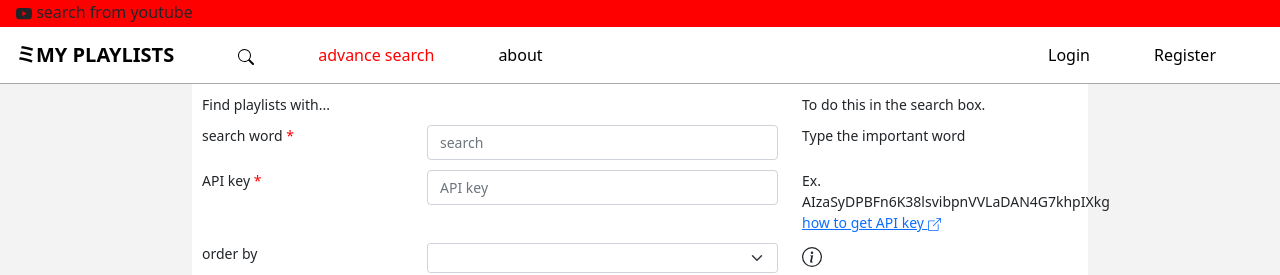
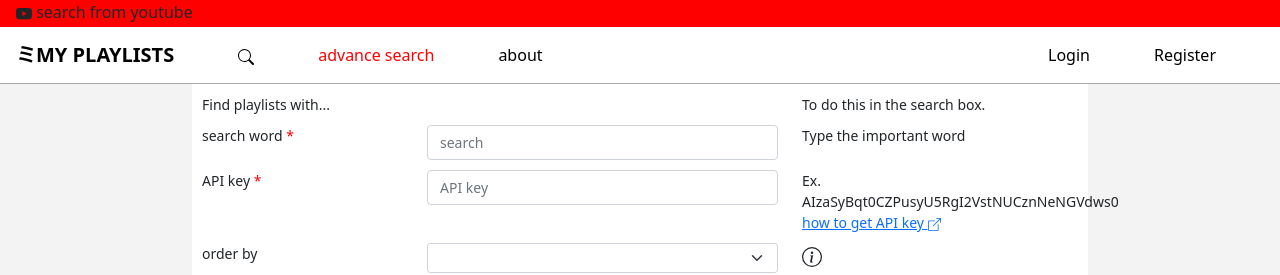
Before and after one commit to b6110401609/My-Playlist, a Vue app: page /advance in a window 1280 px wide. Shown: the top 275 px of the page. Built offline with nearby package versions, Linux system fonts and the light colour scheme; no server answers.

Commit message:
update api key

```diff
--- a/src/components/advanceSearch.vue
+++ b/src/components/advanceSearch.vue
@@ -48,7 +48,7 @@
           />
         </div>
         <div class="col-md-4 hide-col-search advance-search-des">
-          <div>Ex. AIzaSyDPBFn6K38lsvibpnVVLaDAN4G7khpIXkg</div>
+          <div>Ex. AIzaSyBqt0CZPusyU5RgI2VstNUCznNeNGVdws0</div>
           <router-link to="/guide"
             >how to get API key
             <svg
```
